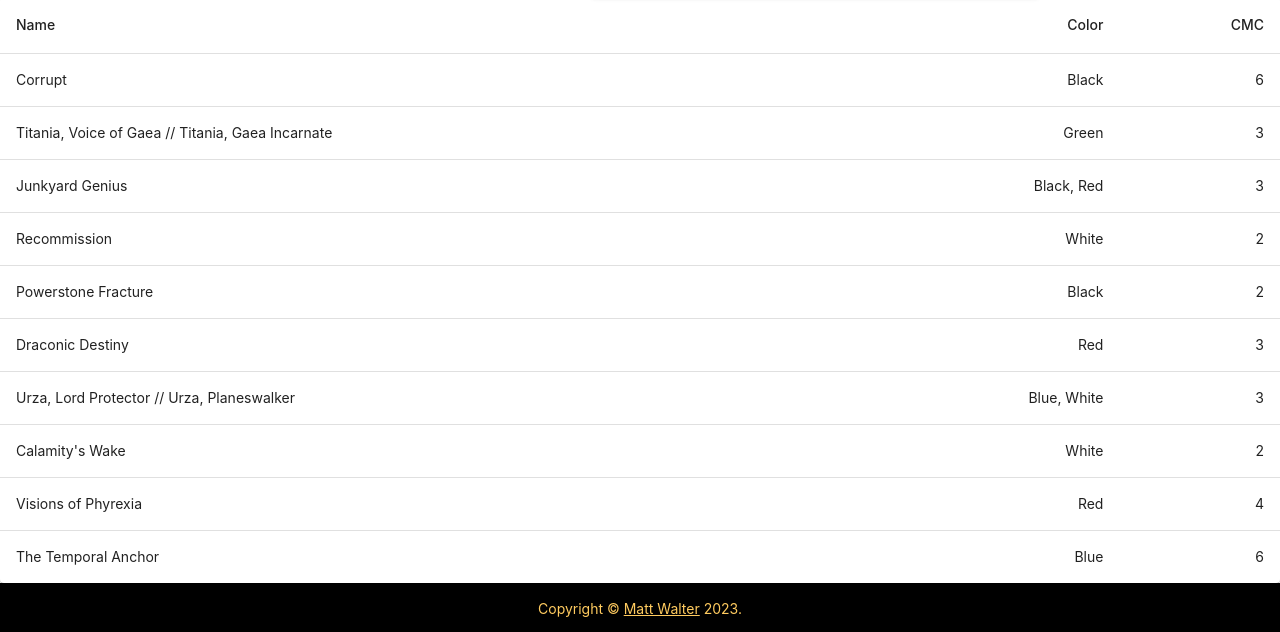
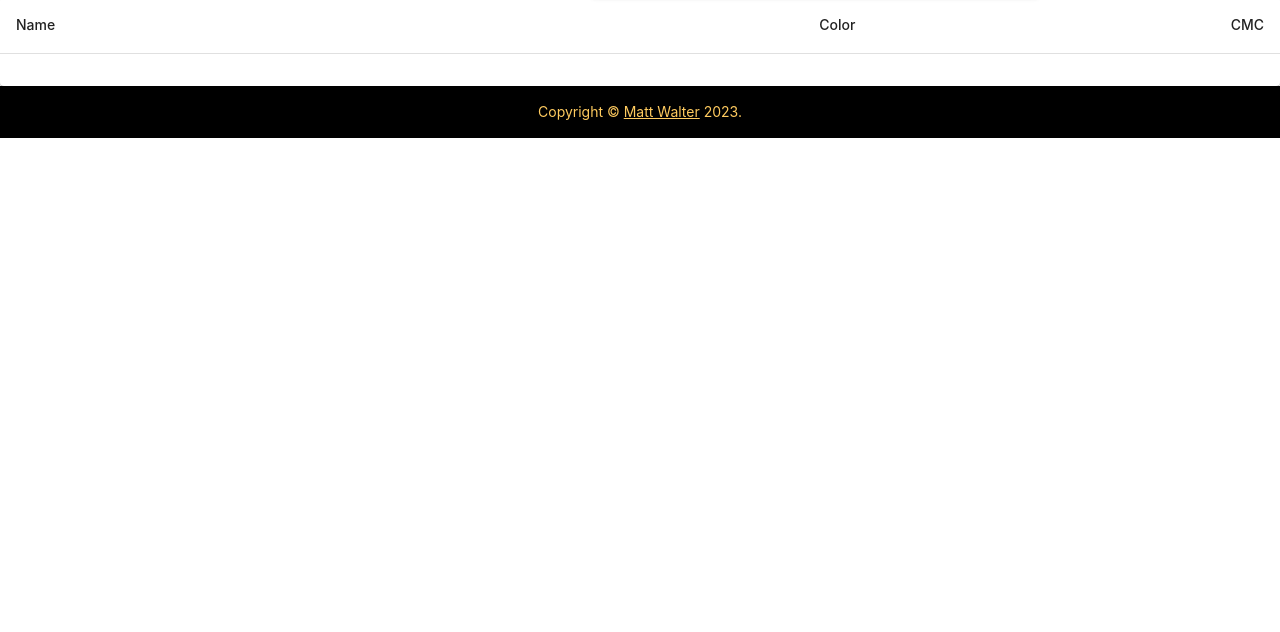
Before and after one commit to MattWalterTX/mygit, a React (Create React App) app: page / in a window 1280 px wide. Shown: the part 271-903 px from the top of the page. After the commit the page ends 800 px from the top, so only its background shows below. Built offline with nearby package versions, Linux system fonts and the light colour scheme; no server answers.

Commit message:
Break table, need keys

```diff
--- a/src/Components/Home/Home.js
+++ b/src/Components/Home/Home.js
@@ -15,23 +15,27 @@ const Home = ({ cards, addCard, removeCard }) => {
   function createData(
     name: string,
     color: string,
-    cmc: number
+    cmc: number,
+    key: string
     ) {
-    return { name, color, cmc };
+    return { name, color, cmc, key };
   }
 
   // remove after connecting data
   const rows = [
-    createData("Corrupt", "Black", 6),
-    createData("Titania, Voice of Gaea // Titania, Gaea Incarnate", "Green", 3),
-    createData("Junkyard Genius", "Black, Red", 3),
-    createData("Recommission", "White", 2),
-    createData("Powerstone Fracture", "Black", 2),
-    createData("Draconic Destiny", "Red", 3),
-    createData("Urza, Lord Protector // Urza, Planeswalker", "Blue, White", 3),
-    createData("Calamity's Wake", "White", 2),
-    createData("Visions of Phyrexia", "Red", 4),
-    createData("The Temporal Anchor", "Blue", 6),
+    cards.map(card => {
+      createData(card.name, card.color, card.cmc, card.id)
+    })
+    // createData("Corrupt", "Black", 6),
+    // createData("Titania, Voice of Gaea // Titania, Gaea Incarnate", "Green", 3),
+    // createData("Junkyard Genius", "Black, Red", 3),
+    // createData("Recommission", "White", 2),
+    // createData("Powerstone Fracture", "Black", 2),
+    // createData("Draconic Destiny", "Red", 3),
+    // createData("Urza, Lord Protector // Urza, Planeswalker", "Blue, White", 3),
+    // createData("Calamity's Wake", "White", 2),
+    // createData("Visions of Phyrexia", "Red", 4),
+    // createData("The Temporal Anchor", "Blue", 6),
   ];
 
   return (
```
